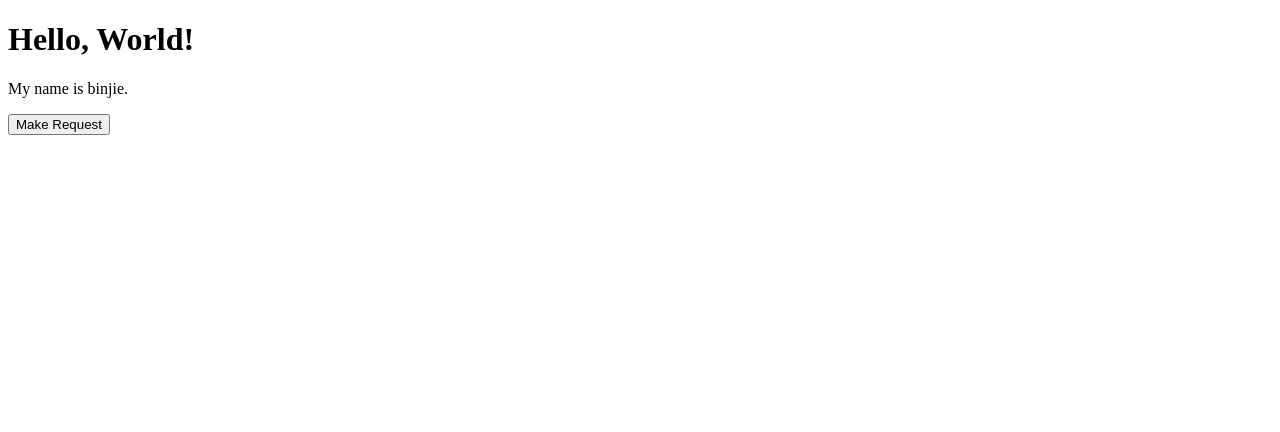
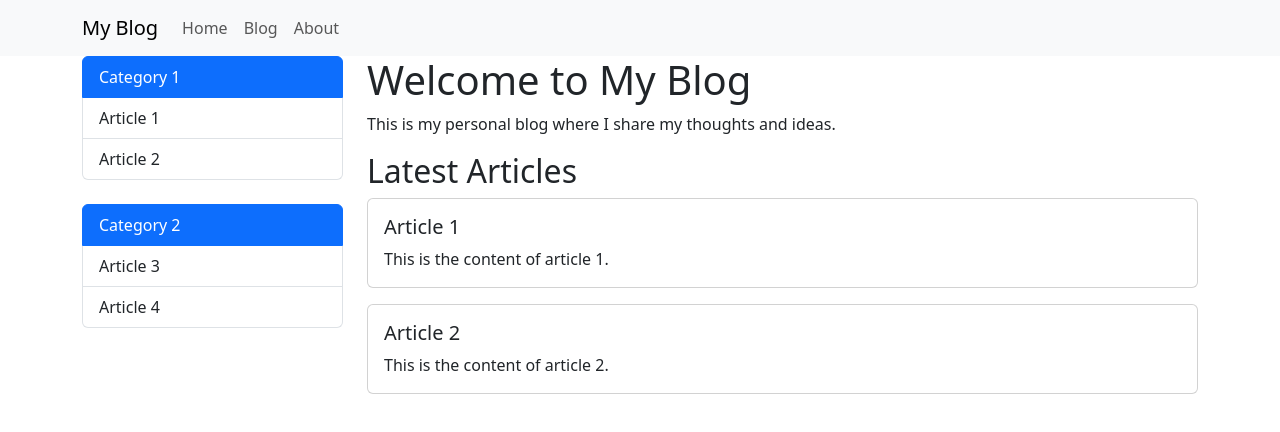
Before and after one commit to ColdCGH/coldcgh.github.io, a plain HTML site: page index.html in a window 1280 px wide. Drawn offline with nearby package versions, Linux system fonts and the light colour scheme.

Commit message:
Update index.html

```diff
--- a/index.html
+++ b/index.html
@@ -1,23 +1,72 @@
 <!DOCTYPE html>
-<html>
+<html lang="en">
 <head>
-    <title>My Personal Page</title>
-    <script src="https://cdn.jsdelivr.net/npm/jquery@3.7.1/dist/jquery.min.js"></script>
+    <meta charset="UTF-8">
+    <meta name="viewport" content="width=device-width, initial-scale=1.0">
+    <title>My Blog</title>
+    <!-- 引入 Bootstrap CSS 文件 -->
+    <link href="https://cdn.jsdelivr.net/npm/bootstrap@5.3.0/dist/css/bootstrap.min.css" rel="stylesheet">
 </head>
 <body>
-<h1>Hello, World!</h1>
-<p>My name is binjie.</p>
+<nav class="navbar navbar-expand-lg navbar-light bg-light">
+    <div class="container">
+        <a class="navbar-brand" href="#">My Blog</a>
+        <button class="navbar-toggler" type="button" data-bs-toggle="collapse" data-bs-target="#navbarNav" aria-controls="navbarNav" aria-expanded="false" aria-label="Toggle navigation">
+            <span class="navbar-toggler-icon"></span>
+        </button>
+        <div class="collapse navbar-collapse" id="navbarNav">
+            <ul class="navbar-nav">
+                <li class="nav-item">
+                    <a class="nav-link" href="#">Home</a>
+                </li>
+                <li class="nav-item">
+                    <a class="nav-link" href="#">Blog</a>
+                </li>
+                <li class="nav-item">
+                    <a class="nav-link" href="#">About</a>
+                </li>
+            </ul>
+        </div>
+    </div>
+</nav>
 
-<button id="request-btn">Make Request</button>
+<div class="container">
+    <div class="row">
+        <div class="col-md-3">
+            <div class="list-group">
+                <a href="#" class="list-group-item list-group-item-action active">Category 1</a>
+                <a href="#" class="list-group-item list-group-item-action">Article 1</a>
+                <a href="#" class="list-group-item list-group-item-action">Article 2</a>
+            </div>
+            <div class="list-group mt-4">
+                <a href="#" class="list-group-item list-group-item-action active">Category 2</a>
+                <a href="#" class="list-group-item list-group-item-action">Article 3</a>
+                <a href="#" class="list-group-item list-group-item-action">Article 4</a>
+            </div>
+        </div>
+        <div class="col-md-9">
+            <h1>Welcome to My Blog</h1>
+            <p>This is my personal blog where I share my thoughts and ideas.</p>
+            <h2>Latest Articles</h2>
+            <div class="card">
+                <div class="card-body">
+                    <h5 class="card-title">Article 1</h5>
+                    <p class="card-text">This is the content of article 1.</p>
+                </div>
+            </div>
+            <div class="card mt-3">
+                <div class="card-body">
+                    <h5 class="card-title">Article 2</h5>
+                    <p class="card-text">This is the content of article 2.</p>
+                </div>
+            </div>
+        </div>
+    </div>
+</div>
 
-<script>
-    $(document).ready(function() {
-        $('#request-btn').click(function() {
-            $.get('https://jsonplaceholder.typicode.com/todos/1', function(data) {
-                alert('Title: ' + data.title);
-            });
-        });
-    });
-</script>
+<!-- 引入 jQuery -->
+<script src="https://code.jquery.com/jquery-3.6.0.min.js"></script>
+<!-- 引入 Bootstrap JS 文件 -->
+<script src="https://cdn.jsdelivr.net/npm/bootstrap@5.3.0/dist/js/bootstrap.bundle.min.js"></script>
 </body>
 </html>
```
